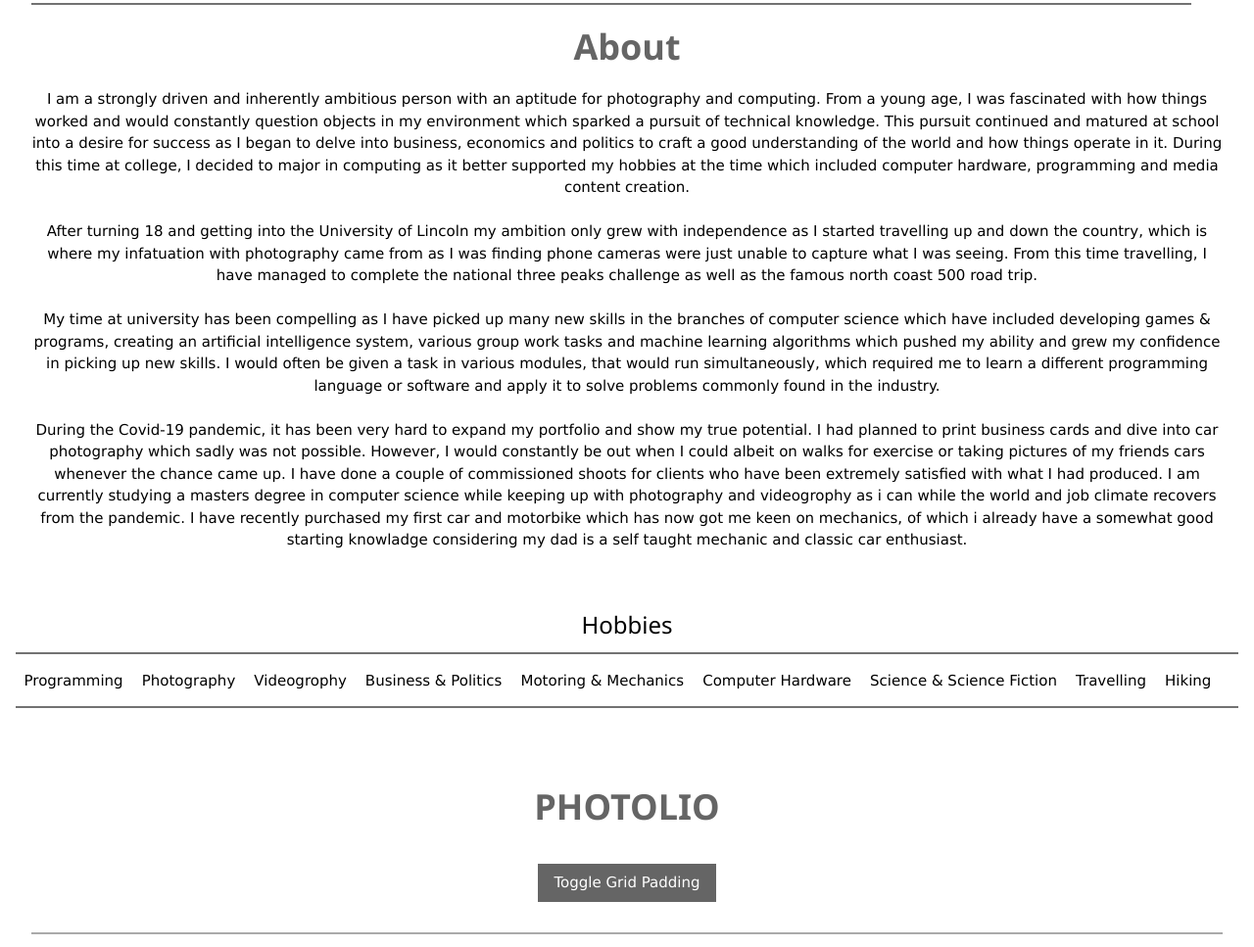
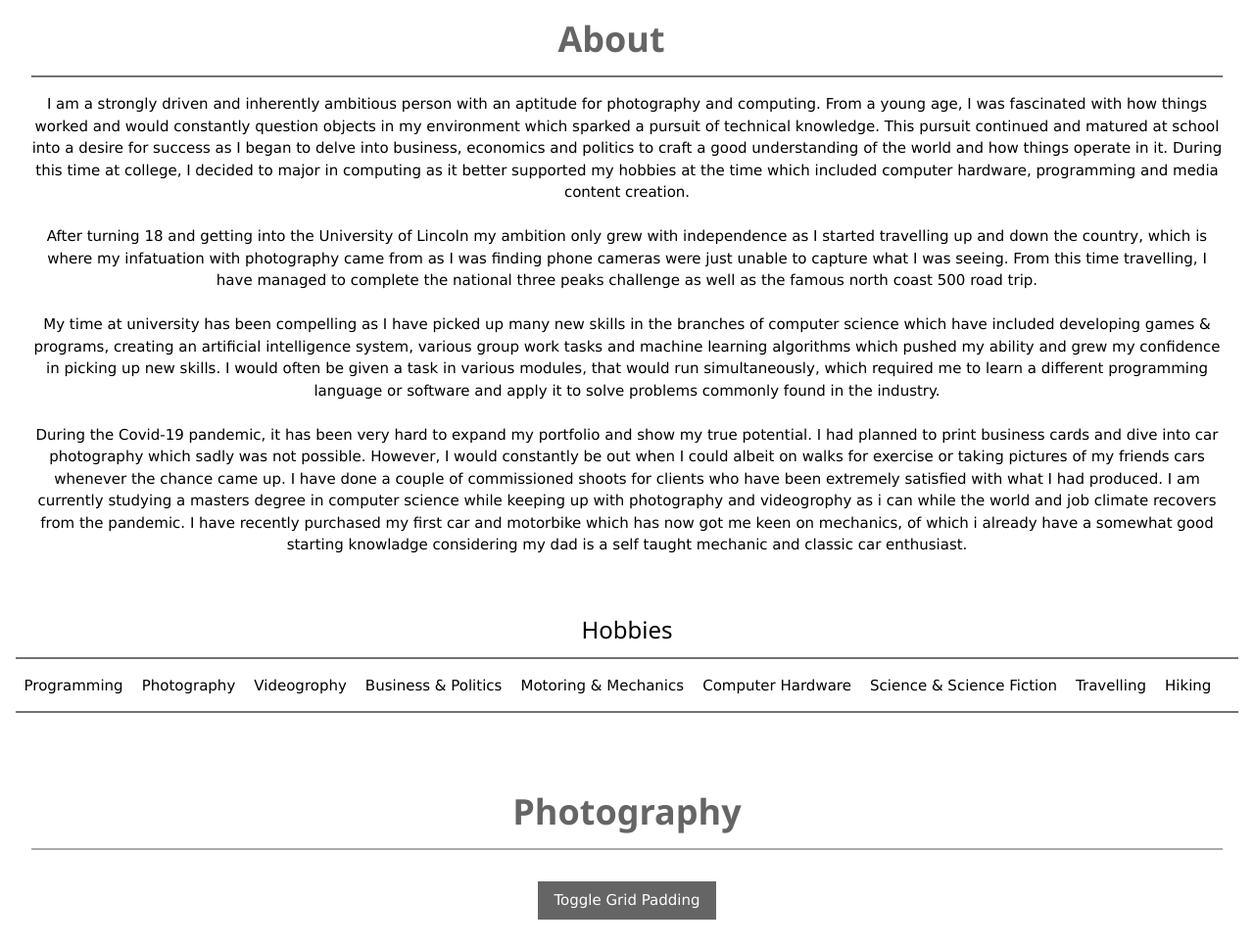
Before and after one commit to AlecTaylor37/AlecTaylor37.github.io, a website: page index.html in a window 1280 px wide. Shown: the part 997-1964 px from the top of the page at 98% size. Drawn offline with Linux system fonts and the light colour scheme; some icons are missing.

Commit message:
move toggle padding below underline

```diff
--- a/index.html
+++ b/index.html
@@ -15,7 +15,7 @@
     <a href="#home" class="w3-bar-item w3-button"><b>Alec R.</b> Taylor</a>
     <!-- Float links to the right. Hide them on small screens -->
     <div class="w3-right w3-hide-small">
-      <a href="#about" class="w3-bar-item w3-button">About</a>
+      <a href="#About" class="w3-bar-item w3-button">About</a>
       <a href="#PhotogrophyProjects" class="w3-bar-item w3-button">Photography</a>
       <a href="#projects" class="w3-bar-item w3-button">Computing</a>
       <a href="#Videogrophy" class="w3-bar-item w3-button">Videogrophy</a>
@@ -36,11 +36,11 @@
 <div class="w3-content w3-padding" style="max-width:1564px">
 
   <!-- About Section -->
-    <header class="w3-center">
-      <div class="w3-container w3-padding-32" id="About">
+    <header class="w3-center"id="About">
+      <div class="w3-container w3-padding-32">
           <span class="w3-button w3-xxlarge w3-white w3-right" onclick="w3_open()"><i class="fa fa-bars"></i></span>
-          <header class="w3-center w3-margin-bottom w3-border-bottom"></header>
       <h1 class="w3-opacity"><b>About</b></h1>
+      <header class="w3-center w3-margin-bottom w3-border-bottom"></header>
 
       <p>I am a strongly driven and inherently ambitious person with an aptitude for photography and computing. From a young age, I was fascinated with how things worked and would constantly question objects in my environment which sparked a pursuit of technical knowledge.
         This pursuit continued and matured at school into a desire for success as I began to delve into business, economics and politics to craft a good understanding of the world and how things operate in it. During this time at college, I decided to major in computing
@@ -69,9 +69,9 @@
 <span class="w3-button w3-xxlarge w3-white w3-right" onclick="w3_open()"><i class="fa fa-bars"></i></span>
 <div class="w3-clear"></div>
 <header class="w3-center w3-margin-bottom w3-border-bottom">
-<h1><b>PHOTOLIO</b></h1>
-<p class="w3-padding-16"><button class="w3-button w3-black" onclick="myFunction()">Toggle Grid Padding</button></p>
-</header>
+<h1><b>Photography</b></h1></header>
+<p class="w3-padding-16 w3-center"><button class="w3-button w3-black" onclick="myFunction()">Toggle Grid Padding</button></p>
+
 </div>
 
 <!-- Photo Grid -->
```
